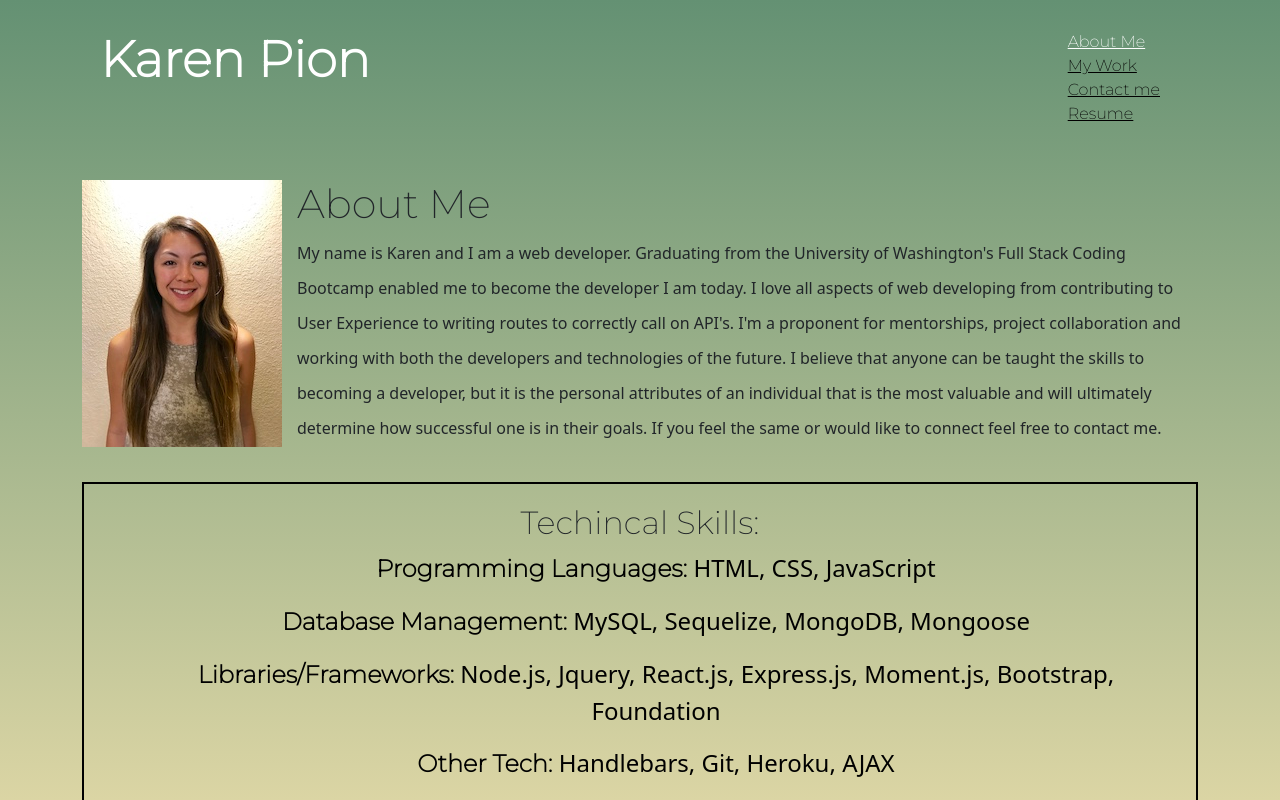
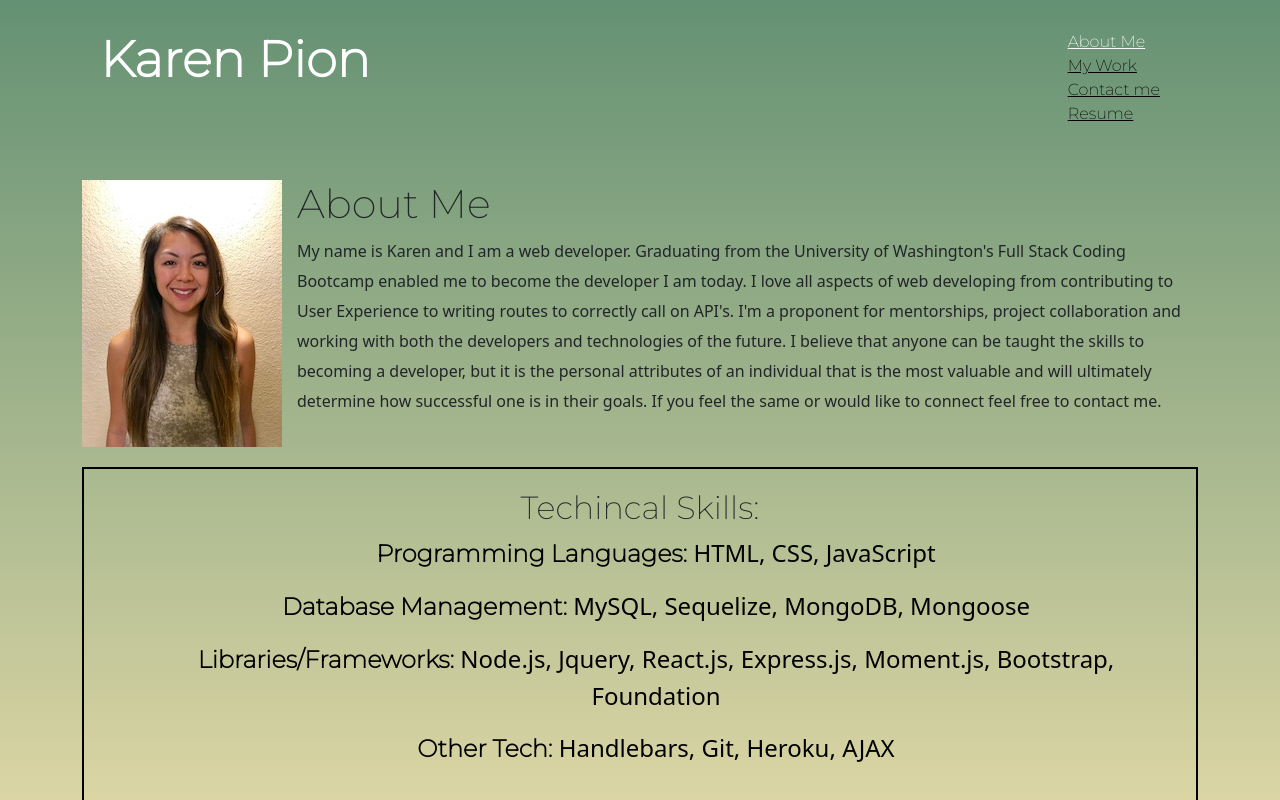
Before and after one commit to ksapir/react-portfolio, a React (Create React App) app: page / in a window 1280 px wide. Shown: the top 800 px of the page. Built offline with nearby package versions, Linux system fonts and the light colour scheme.

Commit message:
styling on description

```diff
--- a/src/components/AboutMe.js
+++ b/src/components/AboutMe.js
@@ -5,7 +5,7 @@ import img from './images/Karenpion.jpg'
 const styles = {
     img: {
         float: 'left',
-        margin: '0px 15px 15px 0px',
+        marginRight: '15px',
     }
 }
 
--- a/src/styles/script.css
+++ b/src/styles/script.css
@@ -89,7 +89,7 @@ footer a:hover {
 }
 
 #about-me p {
-  line-height: 35px;
+  line-height: 30px;
 }
 
 .pretty {
```
